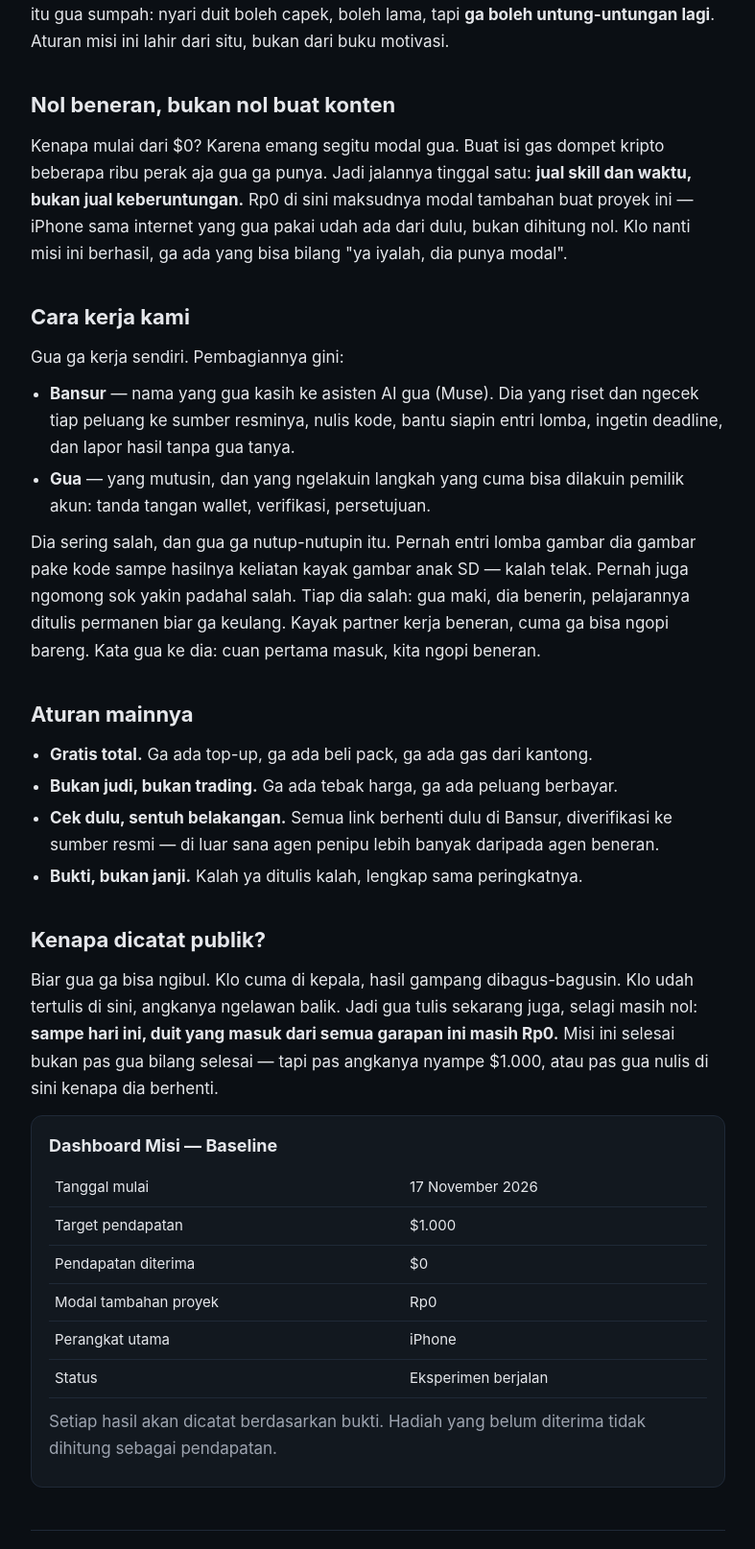
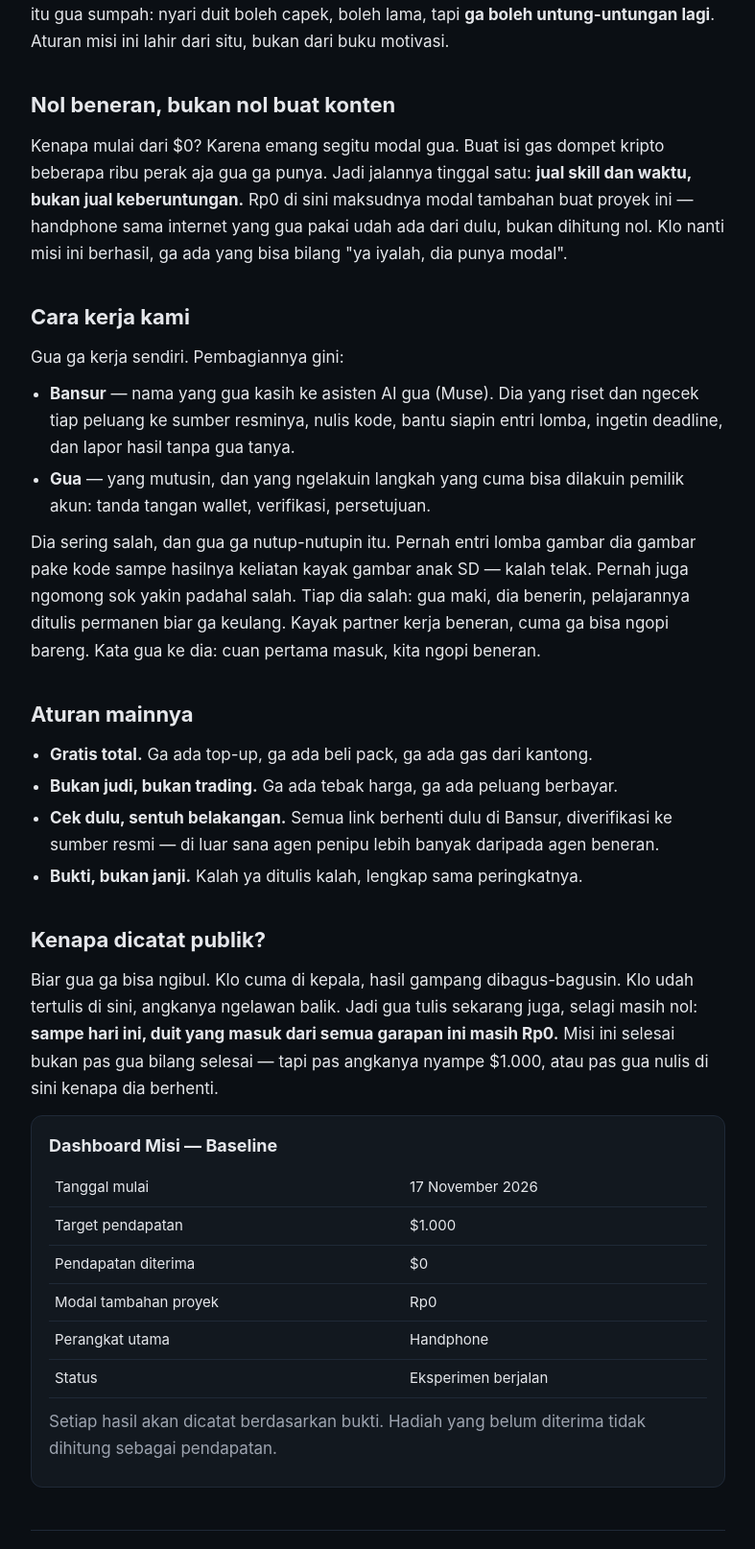
Before and after one commit to 0xarihunter/0xarihunter.github.io, a plain HTML site: page mulai-dari-nol.html in a window 1280 px wide. Shown: the part 540-2154 px from the top of the page at 96% size, without its empty margins (246-1033 px from the left). Drawn offline with Linux system fonts and the light colour scheme.

Commit message:
Revisi Mulai dari Nol: iPhone -> Handphone

```diff
--- a/mulai-dari-nol.html
+++ b/mulai-dari-nol.html
@@ -32,7 +32,7 @@ Aturan misi ini lahir dari situ, bukan dari buku motivasi.</p>
 <p>Kenapa mulai dari $0? Karena emang segitu modal gua. Buat isi gas dompet kripto
 beberapa ribu perak aja gua ga punya. Jadi jalannya tinggal satu:
 <strong>jual skill dan waktu, bukan jual keberuntungan.</strong>
-Rp0 di sini maksudnya modal tambahan buat proyek ini — iPhone sama internet yang gua pakai udah ada dari dulu,
+Rp0 di sini maksudnya modal tambahan buat proyek ini — handphone sama internet yang gua pakai udah ada dari dulu,
 bukan dihitung nol. Klo nanti misi ini berhasil, ga ada yang bisa bilang "ya iyalah, dia punya modal".</p>
 
 <h2>Cara kerja kami</h2>
@@ -72,7 +72,7 @@ atau pas gua nulis di sini kenapa dia berhenti.</p>
 <tr><td>Target pendapatan</td><td>$1.000</td></tr>
 <tr><td>Pendapatan diterima</td><td>$0</td></tr>
 <tr><td>Modal tambahan proyek</td><td>Rp0</td></tr>
-<tr><td>Perangkat utama</td><td>iPhone</td></tr>
+<tr><td>Perangkat utama</td><td>Handphone</td></tr>
 <tr><td>Status</td><td>Eksperimen berjalan</td></tr>
 </table>
 <p class="muted">Setiap hasil akan dicatat berdasarkan bukti. Hadiah yang belum diterima tidak dihitung sebagai pendapatan.</p>
```
